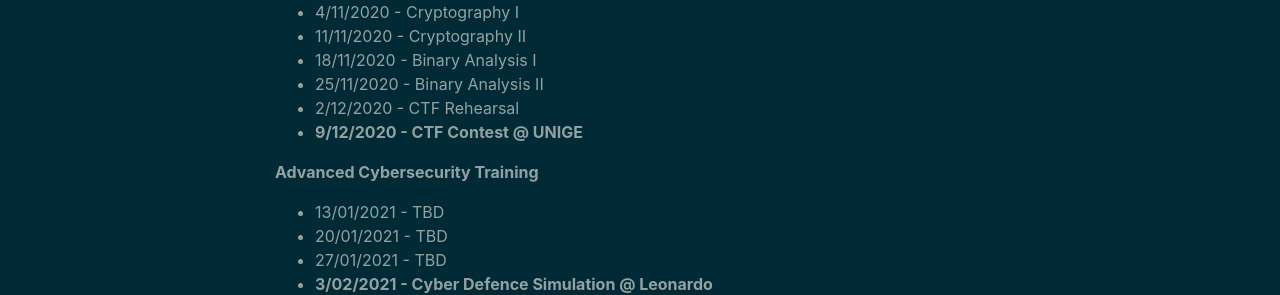
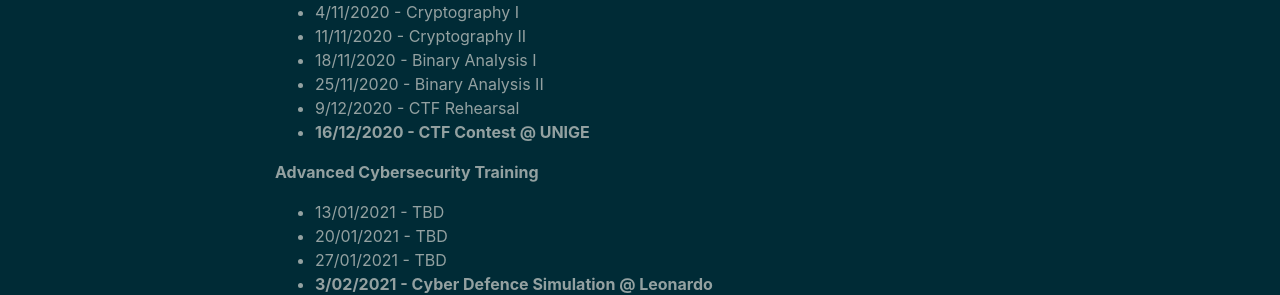
Before and after one commit to ZenHackTeam/ZenHackWebsite, a Jekyll site: the page built from _posts/news/2020-10-13-leonardo-ctf.md, in a window 1280 px wide. Shown: the part 771-1066 px from the top of the page. Built offline with Jekyll 4.4.1, drawn with Linux system fonts in a browser that asks for light colours; nearby versions of some CDN libraries; comment, search, counter and statistics services are not loaded.

Commit message:
Update 2020-10-13-leonardo-ctf.md

```diff
--- a/_posts/news/2020-10-13-leonardo-ctf.md
+++ b/_posts/news/2020-10-13-leonardo-ctf.md
@@ -28,8 +28,8 @@ Here is the full calendar:
 - 11/11/2020 - Cryptography II
 - 18/11/2020 - Binary Analysis I
 - 25/11/2020 - Binary Analysis II
-- 2/12/2020 - CTF Rehearsal
-- **9/12/2020 - CTF Contest @ UNIGE**
+- 9/12/2020 - CTF Rehearsal
+- **16/12/2020 - CTF Contest @ UNIGE**
 
 **Advanced Cybersecurity Training**
 
```
